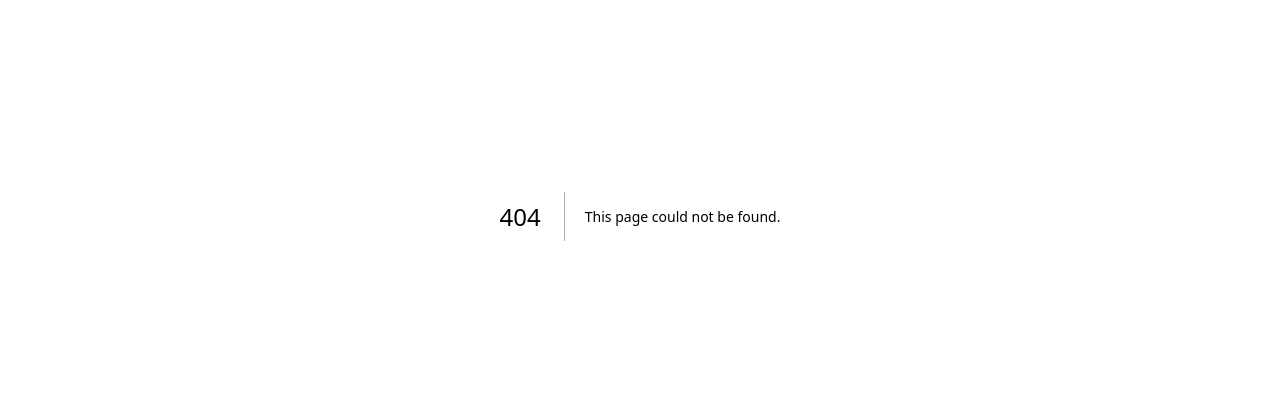
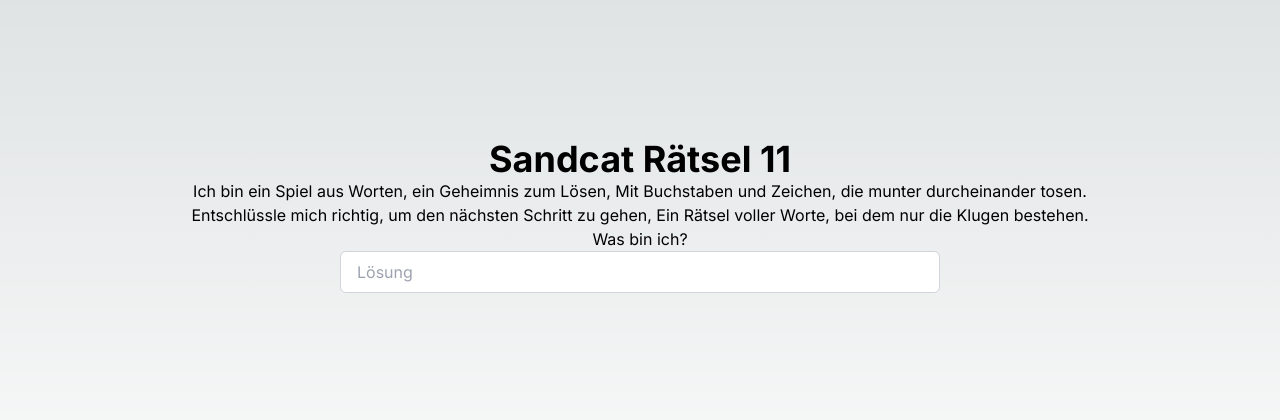
Before and after one commit to AelElliotBanyard/digital-escape-game, a Next.js app: page /puzzle11 in a window 1280 px wide. Before the commit this address had no page. Shown: the part 184-604 px from the top of the page. Built offline with nearby package versions, Linux system fonts and the light colour scheme.

Commit message:
feat: page is mostly done

```diff
--- /dev/null
+++ b/app/puzzle11/page.js
@@ -0,0 +1,28 @@
+'use client'
+
+export default function page() {
+  return (
+    <div className="flex flex-col items-center justify-center min-h-screen p-10">
+      <h1 className="text-4xl font-bold">Sandcat Rätsel 11</h1>
+      <p className="text-center">
+        Ich bin ein Spiel aus Worten, ein Geheimnis zum Lösen,
+        Mit Buchstaben und Zeichen, die munter durcheinander tosen.<br />
+        Entschlüssle mich richtig, um den nächsten Schritt zu gehen,
+        Ein Rätsel voller Worte, bei dem nur die Klugen bestehen. <br />
+        Was bin ich?
+      </p>
+      <div className="w-6/12">
+        <input
+          className="text-black w-full px-4 py-2 border border-gray-300 rounded-md focus:outline-none focus:border-blue-500"
+          type="text"
+          placeholder="Lösung"
+          onChange={e => {
+            const solutions = ['ratsel', 'rätsel', 'puzzle']
+            const txt = e.target.value.toLowerCase();
+            solutions.find(v => v === txt) ? console.log('CAAT') /* <- replace with redirect to next puzzle */ : void 0;
+          }}
+        />
+      </div>
+    </div>
+  );
+}
```
